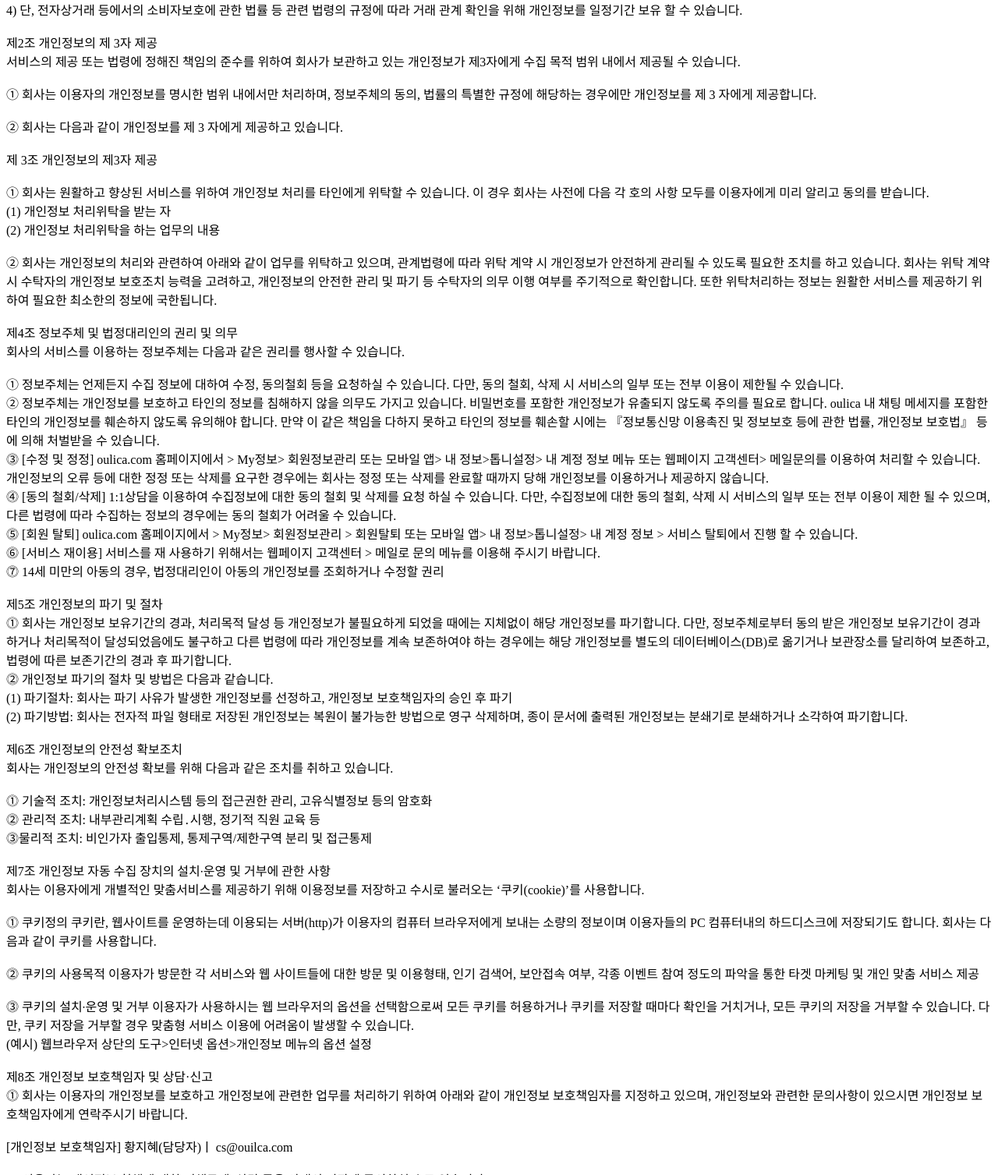
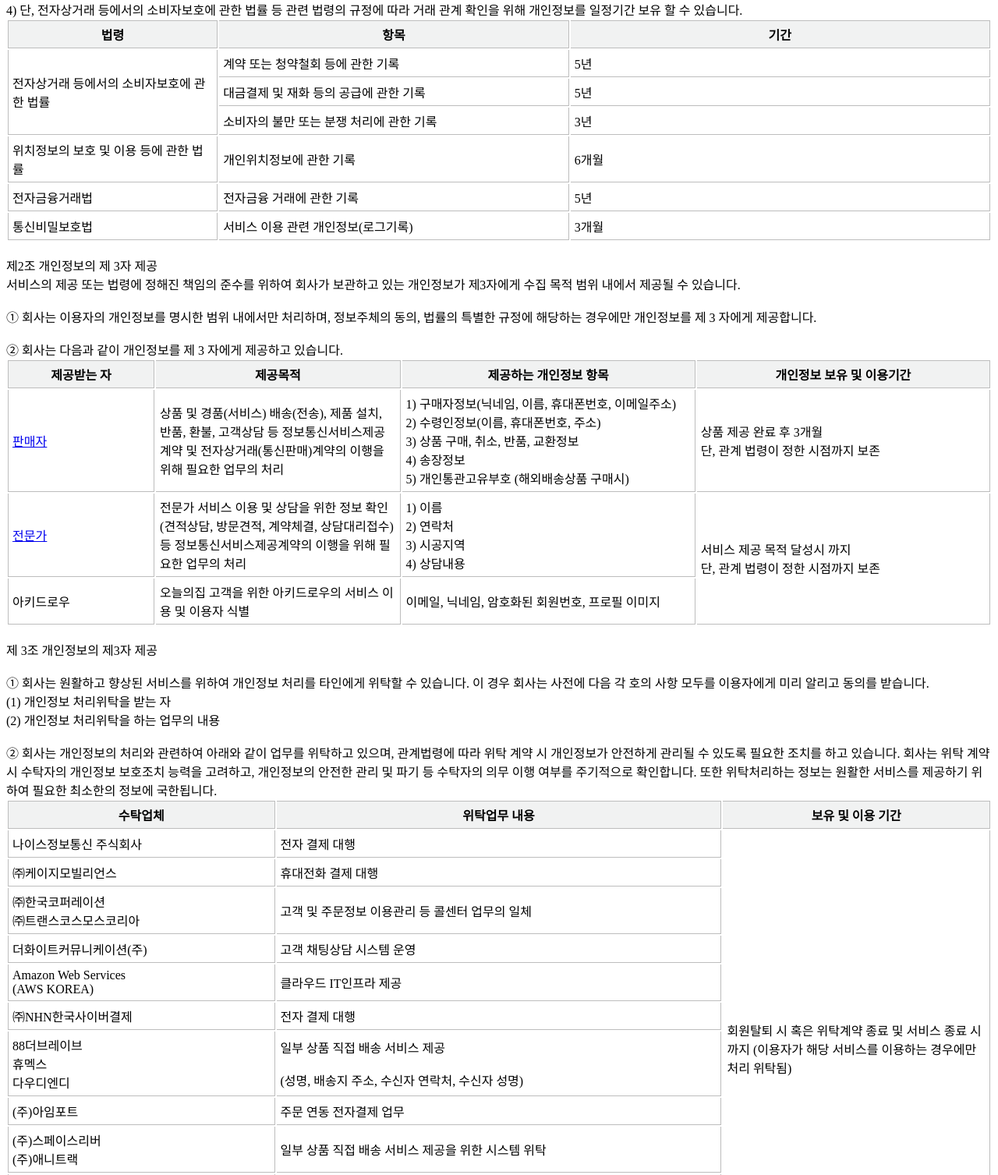
Before and after one commit to BM-Jake/oulica_privacypolicy.github.io, a plain HTML site: page index.html in a window 1280 px wide. Shown: the part 1560-3067 px from the top of the page at 78% size. Drawn offline with Linux system fonts and the light colour scheme.

Commit message:
Update index.html

```diff
--- a/index.html
+++ b/index.html
@@ -139,7 +139,45 @@
 2) 1 년 간 회원의 서비스 이용 기록이 없는 경우, 『정보통신망 이용촉진 및 정보보호등에 관한 법률』 제 29 조에 근거하여 회원에게 사전 통지하고, 별도 보관합니다. <br>
 3) 회원에서 탈퇴한 후 회원 재가입, 임의해지 등을 반복적으로 행하여 회사가 제공하는 할인쿠폰, 이벤트 혜택 등으로 경제상의 이익을 취하거나 이 과정에서 명의를 무단으로 사용하는 편법과 불법행위를 하는 회원을 차단 하고자 회원 탈퇴 후 1개월 동안 보관합니다.<br>
 4) 단, 전자상거래 등에서의 소비자보호에 관한 법률 등 관련 법령의 규정에 따라 거래 관계 확인을 위해 개인정보를 일정기간 보유 할 수 있습니다.<br>
-
+<table class="privacy_table">
+  <thead>
+  <tr>
+    <th class="first start">법령</th>
+    <th class="second">항목</th>
+    <th class="third">기간</th>
+  </tr>
+  </thead>
+  <tbody>
+  <tr>
+    <td class="start" rowspan="3">전자상거래 등에서의 소비자보호에 관한 법률</td>
+    <td>계약 또는 청약철회 등에 관한 기록</td>
+    <td>5년</td>
+  </tr>
+  <tr>
+    <td>대금결제 및 재화 등의 공급에 관한 기록</td>
+    <td>5년</td>
+  </tr>
+  <tr>
+    <td>소비자의 불만 또는 분쟁 처리에 관한 기록</td>
+    <td>3년</td>
+  </tr>
+  <tr>
+    <td class="start">위치정보의 보호 및 이용 등에 관한 법률</td>
+    <td>개인위치정보에 관한 기록</td>
+    <td>6개월</td>
+  </tr>
+  <tr>
+    <td class="start">전자금융거래법</td>
+    <td>전자금융 거래에 관한 기록</td>
+    <td>5년</td>
+  </tr>
+  <tr>
+    <td class="start">통신비밀보호법</td>
+    <td>서비스 이용 관련 개인정보(로그기록)</td>
+    <td>3개월</td>
+  </tr>
+  </tbody>
+</table>
 <br>
 제2조 개인정보의 제 3자 제공<br>
  서비스의 제공 또는 법령에 정해진 책임의 준수를 위하여 회사가 보관하고 있는 개인정보가 제3자에게 수집 목적 범위 내에서 제공될 수 있습니다.<br>
@@ -147,7 +185,35 @@
 ① 회사는 이용자의 개인정보를 명시한 범위 내에서만 처리하며, 정보주체의 동의, 법률의 특별한 규정에 해당하는 경우에만 개인정보를 제 3 자에게 제공합니다.<br>
 <br>
 ② 회사는 다음과 같이 개인정보를 제 3 자에게 제공하고 있습니다.<br>
-
+<table class="privacy_table">
+  <thead>
+  <tr>
+    <th class="first start">제공받는 자</th>
+    <th class="second">제공목적</th>
+    <th class="third">제공하는 개인정보 항목</th>
+    <th class="forth">개인정보 보유 및 이용기간</th>
+  </tr>
+  </thead>
+  <tbody>
+  <tr>
+    <td class="start"><u><a target="_blank" href="/sellers">판매자</a></u></td>
+    <td>상품 및 경품(서비스) 배송(전송), 제품 설치, 반품, 환불, 고객상담 등 정보통신서비스제공계약 및 전자상거래(통신판매)계약의 이행을 위해 필요한 업무의 처리</td>
+    <td>1) 구매자정보(닉네임, 이름, 휴대폰번호, 이메일주소)<br>2) 수령인정보(이름, 휴대폰번호, 주소)<br>3) 상품 구매, 취소, 반품, 교환정보<br>4) 송장정보<br>5) 개인통관고유부호 (해외배송상품 구매시)</td>
+    <td>상품 제공 완료 후 3개월<br>단, 관계 법령이 정한 시점까지 보존</td>
+  </tr>
+  <tr>
+    <td class="start"><u><a target="_blank" href="/info/expert_users">전문가</a></u></td>
+    <td>전문가 서비스 이용 및 상담을 위한 정보 확인 (견적상담, 방문견적, 계약체결, 상담대리접수) 등 정보통신서비스제공계약의 이행을 위해 필요한 업무의 처리</td>
+    <td>1) 이름<br>2) 연락처<br>3) 시공지역<br>4) 상담내용</td>
+    <td rowspan="2">서비스 제공 목적 달성시 까지<br>단, 관계 법령이 정한 시점까지 보존</td>
+  </tr>
+  <tr>
+    <td class="start">아키드로우</td>
+    <td>오늘의집 고객을 위한 아키드로우의 서비스 이용 및 이용자 식별</td>
+    <td>이메일, 닉네임, 암호화된 회원번호,  프로필 이미지</td>
+  </tr>
+  </tbody>
+</table>
 <br>
 제 3조 개인정보의 제3자 제공<br>
 <br>
@@ -156,7 +222,63 @@
   (2) 개인정보 처리위탁을 하는 업무의 내용<br>
 <br>
 ② 회사는 개인정보의 처리와 관련하여 아래와 같이 업무를 위탁하고 있으며, 관계법령에 따라 위탁 계약 시 개인정보가 안전하게 관리될 수 있도록 필요한 조치를 하고 있습니다. 회사는 위탁 계약 시 수탁자의 개인정보 보호조치 능력을 고려하고, 개인정보의 안전한 관리 및 파기 등 수탁자의 의무 이행 여부를 주기적으로 확인합니다. 또한 위탁처리하는 정보는 원활한 서비스를 제공하기 위하여 필요한 최소한의 정보에 국한됩니다.<br>
-
+<table class="privacy_table">
+  <thead>
+  <tr>
+    <th class="first start">수탁업체</th>
+    <th class="second">위탁업무 내용</th>
+    <th class="first">보유 및 이용 기간</th>
+  </tr>
+  </thead>
+  <tbody>
+  <tr>
+    <td class="start">나이스정보통신 주식회사</td>
+    <td>전자 결제 대행</td>
+    <td rowspan="11">
+      회원탈퇴 시 혹은 위탁계약 종료 및 서비스 종료 시까지 (이용자가 해당 서비스를 이용하는 경우에만 처리 위탁됨)
+    </td>
+  </tr>
+  <tr>
+    <td class="start">㈜케이지모빌리언스</td>
+    <td>휴대전화 결제 대행</td>
+  </tr>
+  <tr>
+    <td class="start">㈜한국코퍼레이션<br>㈜트랜스코스모스코리아</td>
+    <td>고객 및 주문정보 이용관리 등 콜센터 업무의 일체</td>
+  </tr>
+  <tr>
+    <td class="start">더화이트커뮤니케이션(주)</td>
+    <td>고객 채팅상담 시스템 운영</td>
+  <tr>
+    <td class="start">Amazon Web Services<br>(AWS KOREA)</td>
+    <td>클라우드 IT인프라 제공</td>
+  </tr>
+  <tr>
+    <td class="start">㈜NHN한국사이버결제</td>
+    <td>전자 결제 대행</td>
+  </tr>
+  <tr>
+    <td class="start">88더브레이브<br>휴멕스<br>다우디엔디</td>
+    <td>일부 상품 직접 배송 서비스 제공<br><br>(성명, 배송지 주소, 수신자 연락처, 수신자 성명)</td>
+  </tr>
+  <tr>
+    <td class="start">(주)아임포트</td>
+    <td>주문 연동 전자결제 업무</td>
+  </tr>
+  <tr>
+    <td class="start">(주)스페이스리버<br>(주)애니트랙</td>
+    <td>일부 상품 직접 배송 서비스 제공을 위한 시스템 위탁</td>
+  </tr>
+  <tr>
+    <td class="start">(주)다우기술<br>(주)네모커머스<br>(주)플레이오토</td>
+    <td>고객의 주문 및 사업정보 관리 편의성 제공을 위한 제휴 서비스<br>수령자 정보: 이름, 전화번호, 주소<br>주문자 정보: 이름, 이메일, 전화번호</td>
+  </tr>
+  <tr>
+    <td class="start">(주)클로비스</td>
+    <td>시공서비스 상담 API 연동을 위한 Salesforce 시스템 운영</td>
+  </tr>
+  </tbody>
+</table>
 <br>
 제4조 정보주체 및 법정대리인의 권리 및 의무<br>
 회사의 서비스를 이용하는 정보주체는 다음과 같은 권리를 행사할 수 있습니다.<br>
```
